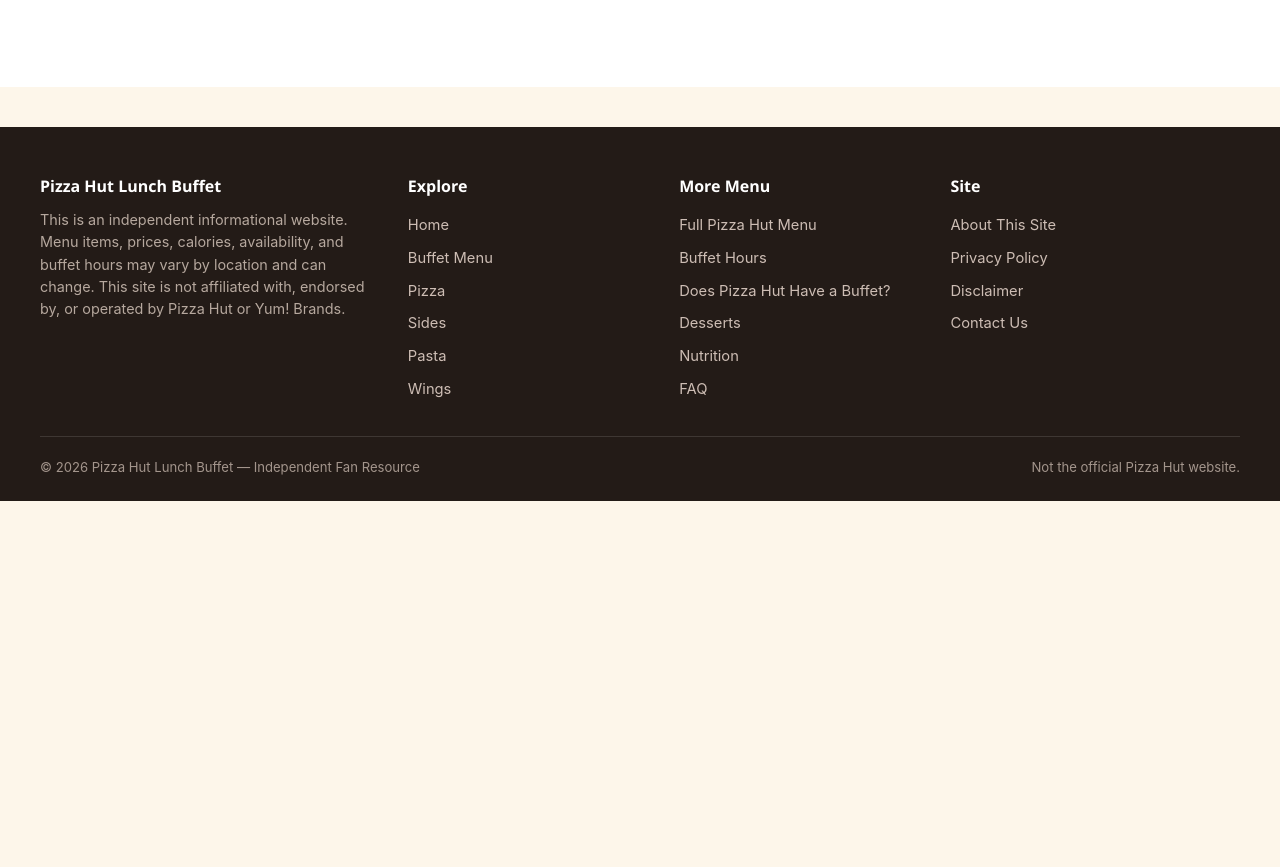
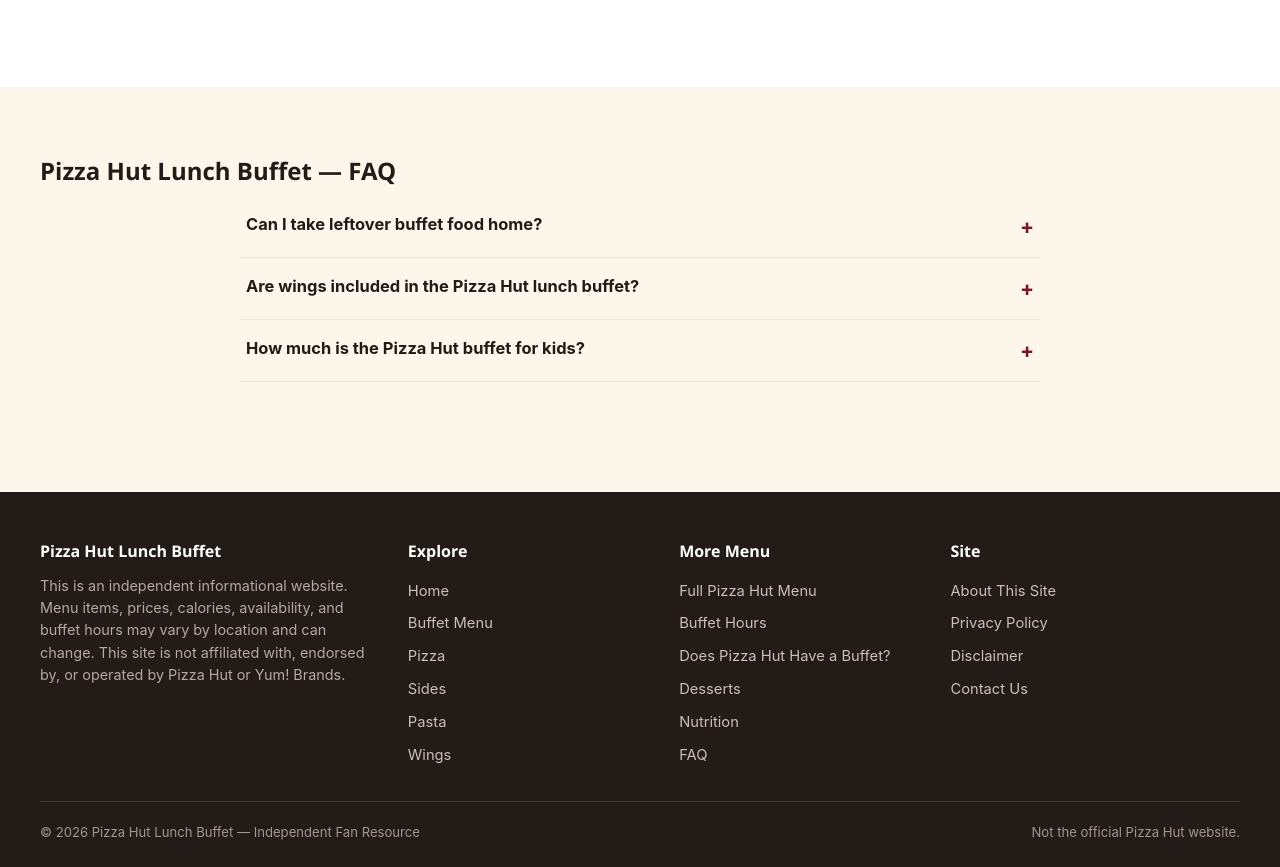
Before and after one commit to Rohan-Naeem/PizzaHut-Lunch-Buffet, a plain HTML site: page buffet-menu.html in a window 1280 px wide. Shown: the part 4754-5621 px from the top of the page. Before the commit the page ends 5255 px from the top, so only its background shows below. Drawn offline with Linux system fonts and the light colour scheme.

Commit message:
Day 3: buffet FAQs (leftovers, wings, kids price)

```diff
--- a/buffet-menu.html
+++ b/buffet-menu.html
@@ -680,6 +680,41 @@
       </div>
     </section>
 
+    <section class="section">
+      <div class="container">
+        <h2>Pizza Hut Lunch Buffet — FAQ</h2>
+        <div class="faq-list">
+          <div class="faq-item">
+            <button type="button" class="faq-q" aria-expanded="false">Can I take leftover buffet food home?<span
+                class="icon">+</span></button>
+            <div class="faq-a">
+              <p>We do not publish a take-home policy for the buffet. The buffet is a fixed per-person price for
+                eating in the restaurant during buffet hours, and you can go back for more of everything on the line
+                while you are there. Ask your local restaurant whether it allows food to be taken out.</p>
+            </div>
+          </div>
+          <div class="faq-item">
+            <button type="button" class="faq-q" aria-expanded="false">Are wings included in the Pizza Hut lunch
+              buffet?<span class="icon">+</span></button>
+            <div class="faq-a">
+              <p>It depends on the location — some restaurants put wings on the buffet line, while others charge extra
+                for them, so ask locally. The buffet menu includes Buffalo, Boneless and BBQ wings where they are
+                offered.</p>
+            </div>
+          </div>
+          <div class="faq-item">
+            <button type="button" class="faq-q" aria-expanded="false">How much is the Pizza Hut buffet for
+              kids?<span class="icon">+</span></button>
+            <div class="faq-a">
+              <p>We do not list a separate kids' buffet price. The buffet is a fixed per-person price set by each
+                restaurant, and the price varies by location, so check with your local restaurant before
+                visiting.</p>
+            </div>
+          </div>
+        </div>
+      </div>
+    </section>
+
   </main>
   <footer class="site-footer">
     <div class="container">
```
